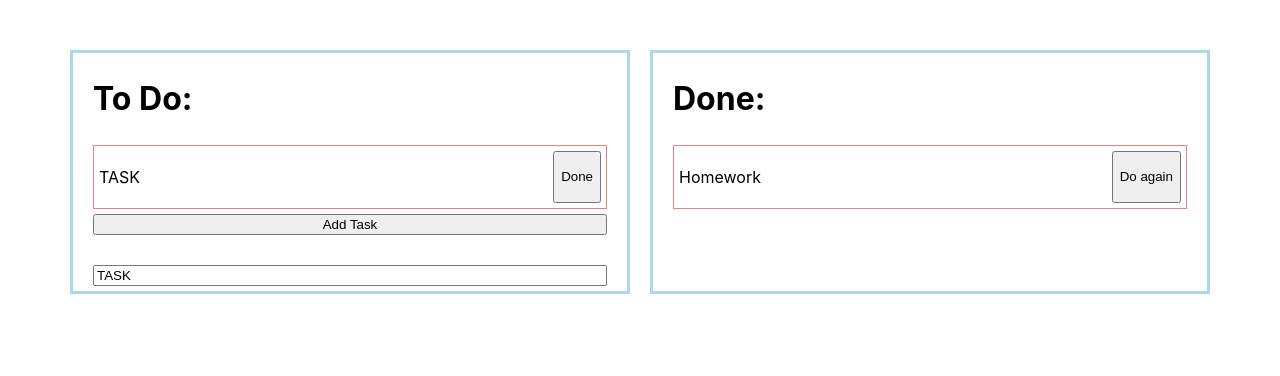
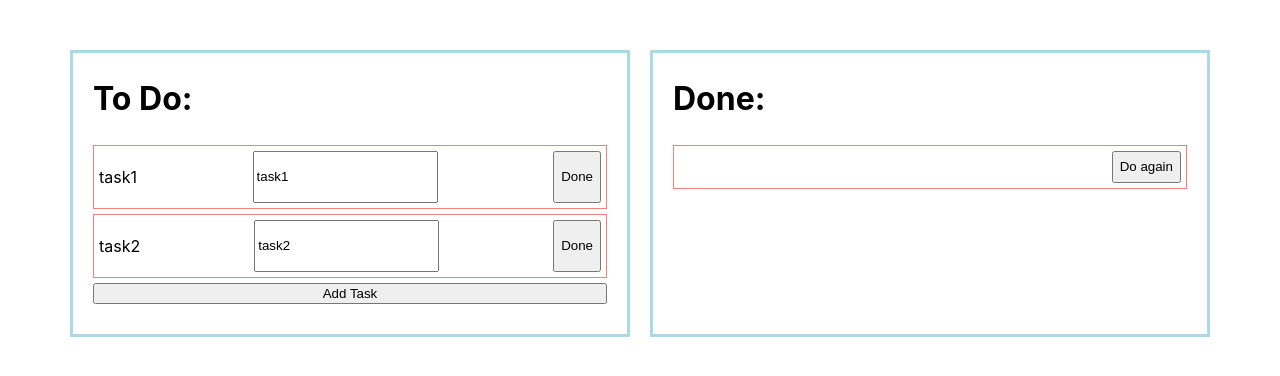
Before and after one commit to OnlineNomad/lecture-eighteen, a React (Create React App) app in the folder lecture-eighteen/: page / in a window 1280 px wide. Shown: the top 376 px of the page. Built offline with nearby package versions, Linux system fonts and the light colour scheme.

Commit message:
Add task adding functional with automatic transfer to done

```diff
--- a/lecture-eighteen/src/App.js
+++ b/lecture-eighteen/src/App.js
@@ -1,23 +1,74 @@
 import './App.css';
-import ToDoSection from './ToDoSection';
+// import ToDoSection from './ToDoSection';
 import React, { Component } from'react';
+import ToDoElement from "./ToDoElement";
+import DoneElement from "./DoneElement";
 
 class App extends Component {
 
   state = {
-    taskName: 'TASK'
+    taskNames: [{taskName: 'task1'}, {taskName: 'task2'}],
+    doneTaskNames: [{taskNameDone: ''}]
+    // taskNames: 'task1'
   }
 
-  onChange=(e)=>{
-    this.setState({
+  onChange=(e, index)=>{
+    const taskNames = [...this.state.taskNames];
+    taskNames[index] = {
       taskName: e.target.value
-    })
+    }
+    this.setState({taskNames});
+  }
+
+  addTask = () => {
+    const taskNames = [...this.state.taskNames];
+    taskNames.push({taskName: 'Type The task'})
+    this.setState({taskNames});
+
+  }
+
+  removeTask = (task, index) => {
+    const taskNames = [...this.state.taskNames];
+    const doneTaskNames = [...this.state.doneTaskNames];
+    taskNames.splice(index, 1);
+    doneTaskNames.push({taskNameDone: task});
+    this.setState({taskNames});
+    this.setState({doneTaskNames});
+
   }
 
 
   render() {
     return (
-      <ToDoSection taskName={this.state.taskName} initValue={this.state.taskName} onChange={this.onChange}/>
+      <div>
+
+        <div className="section-container">
+
+                <div className="to-do-container">
+                    <h1 className="to-do-header">To Do: </h1>
+
+                    {this.state.taskNames.map((task, index) => {
+                      return (
+                        <ToDoElement key={index} value={task.taskName} onChange={(e) => this.onChange(e, index)} removeTask={()=> this.removeTask(task.taskName,index)}/>
+                      )
+
+                    })}
+
+                    <button onClick={this.addTask}>Add Task</button>
+                    <br />
+
+                </div>
+                <div className="done-container">
+                    <h1 className="done-header">Done: </h1>
+                    {this.state.doneTaskNames.map((task, index)=>{
+                      return (
+                        <DoneElement key={index} value={task.taskNameDone}/>
+                      )
+                    })}
+                </div>
+        </div>
+      </div>
+
     )
   }
 }
--- a/lecture-eighteen/src/DoneElement.jsx
+++ b/lecture-eighteen/src/DoneElement.jsx
@@ -1,7 +1,7 @@
-const DoneElement = () => {
+const DoneElement = (props) => {
     return (
         <div className="done-element-wrapper">
-            <p className="done-task">Homework</p>
+            <p className="done-task">{props.value}</p>
             <button className="done-add-button">Do again</button>
         </div>
     )
--- a/lecture-eighteen/src/ToDoElement.jsx
+++ b/lecture-eighteen/src/ToDoElement.jsx
@@ -2,7 +2,8 @@ const ToDoElement = (props) => {
     return (
         <div className="todo-element-wrapper">
             <p className="todo-task">{props.value}</p>
-            <button className="todo-done-button">Done</button>
+            <input type="text" value={props.value} onChange={props.onChange}/>
+            <button className="todo-done-button" onClick={props.removeTask}>Done</button>
         </div>
     )
 }
--- a/lecture-eighteen/src/ToDoSection.jsx
+++ /dev/null
@@ -1,23 +0,0 @@
-import ToDoElement from "./ToDoElement";
-import DoneElement from "./DoneElement";
-
-const ToDoSection = (props) => {
-    return (
-        <div className="section-container">
-                <div className="to-do-container">
-                    <h1 className="to-do-header">To Do: </h1>
-                    <ToDoElement value={props.initValue}/>
-
-                    <button>Add Task</button>
-                    <br />
-                    <input type="text" value={props.initValue} onChange={props.onChange}/>
-                </div>
-                <div className="done-container">
-                    <h1 className="done-header">Done: </h1>
-                    <DoneElement />
-                </div>
-        </div>
-    )
-}
-
-export default ToDoSection;
```
